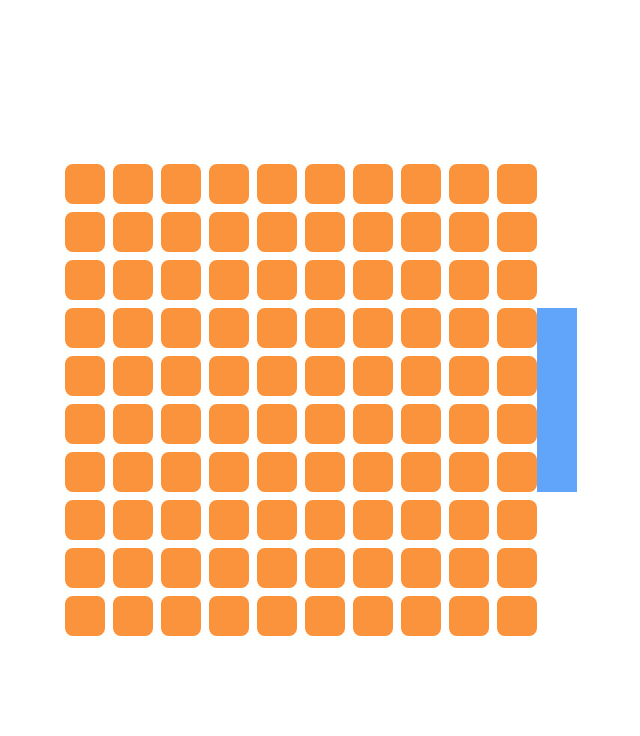
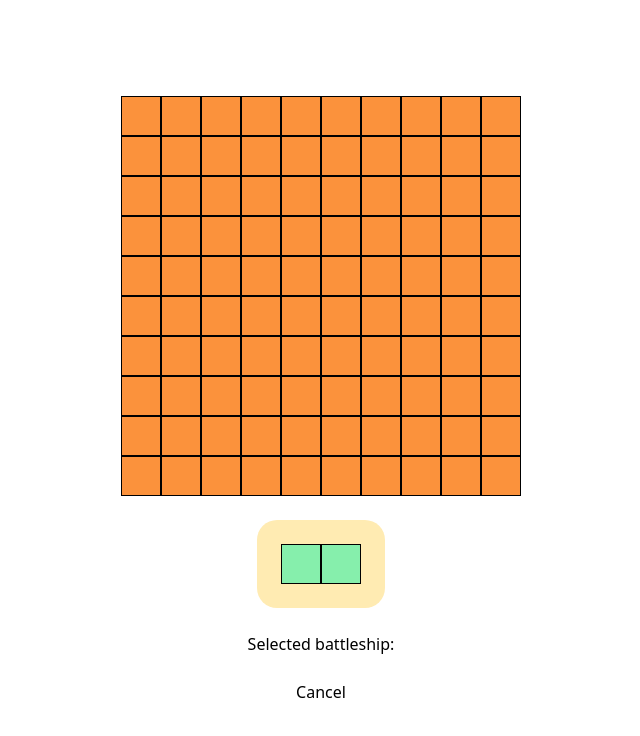
Before and after one commit to caosyhailong99/my-battleship-angular, an Angular app: page / in a window 1280 px wide. Shown: the top 736 px of the page, without its empty margins (319-959 px from the left). Built offline with nearby package versions, Linux system fonts and the light colour scheme; no server answers.

Commit message:
Update battleship selection feature

```diff
--- a/src/app/app.component.html
+++ b/src/app/app.component.html
@@ -1,15 +1,14 @@
-<div class="app-wrapper w-screen h-screen flex justify-center items-center">
-  <div class="game-table flex flex-col gap-2">
+<div class="app-wrapper w-screen h-screen flex flex-col gap-6 justify-center items-center">
+  <div class="game-table flex flex-col">
     <div
       *ngFor="let el of tenArray; let i = index"
-      class="game-table-row flex gap-2"
+      class="game-table-row flex"
     >
       <div
         *ngFor="let subEl of tenArray; let j = index"
-        (click)="onClickGameBox($event, { x: i, y: j })"
-        (drop)="onDropShip($event, i, j)"
-        (dragover)="onDragOver($event)"
-        class="game-table-box w-10 h-10 bg-orange-400 rounded-lg flex justify-center items-center cursor-pointer"
+        (click)="onClickGameBox({x: j, y: i})"
+        [ngClass]="{'bg-blue-600': selectedPosition?.x === j && selectedPosition?.y === i}"
+        class="game-table-box w-10 h-10 bg-orange-400 flex justify-center items-center cursor-pointer border border-solid border-black relative"
       >
         <div
           [ngClass]="{
@@ -18,10 +17,21 @@
           }"
           class="shot-dot w-3 h-3 rounded-full"
         ></div>
+        <button *ngIf="selectedPosition?.x === j && selectedPosition?.y === i" class="absolute -top-5 tranform -translate-y-1/2 z-[9]"> top</button>
+        <button *ngIf="selectedPosition?.x === j && selectedPosition?.y === i" class="absolute -right-10 top-1/2 tranform -translate-y-1/2 z-[9]"> right</button>
+        <button *ngIf="selectedPosition?.x === j && selectedPosition?.y === i" class="absolute -bottom-10 tranform -translate-y-1/2 z-[9]"> bottom</button>
+        <button *ngIf="selectedPosition?.x === j && selectedPosition?.y === i" class="absolute -left-[30px] top-1/2 tranform -translate-y-1/2 z-[9]"> left</button>
       </div>
     </div>
   </div>
-  <div class="w-10 h-[184px] bg-blue-400" draggable="true">
-
+  <div class="p-6 bg-[#ffebb2] rounded-[20px]">
+    <div (click)="onClickPatrolBoat()" class="patrol-boat flex cursor-pointer">
+      <div class="w-10 h-10 border border-solid border-black bg-green-300"></div>
+      <div class="w-10 h-10 border border-solid border-black bg-green-300"></div>
+    </div>
+  </div>
+  <span>Selected battleship: {{selectedShip}}</span>
+  <div>
+    <button (click)="onClickCancelButton()">Cancel</button>
   </div>
 </div>
--- a/src/app/app.component.ts
+++ b/src/app/app.component.ts
@@ -1,5 +1,6 @@
 import { Component } from '@angular/core';
 import { io } from 'socket.io-client';
+import { BattleShips } from 'src/data/Constants';
 
 @Component({
   selector: 'app-root',
@@ -17,6 +18,8 @@ export class AppComponent {
     Array.from({ length: 10 }, () => false),
   );
 
+  selectedShip = '';
+  selectedPosition: {x: number, y: number} | null = null;
 
   ngOnInit() {
     this.shipPlacements[4][3] = true; // Coordination: [x, y] = [3, 4]
@@ -37,20 +40,16 @@ export class AppComponent {
     );
   }
 
-  onClickGameBox(event: MouseEvent, coordination: { x: number; y: number }) {
-    let gameBoxEl = event.target as HTMLDivElement;
-    let shotDotEl = gameBoxEl.querySelector('.shot-dot') as HTMLDivElement;
-    shotDotEl.style.display = 'block';
-    this.gameBoxHitStatus[coordination.x][coordination.y] = true;
-    this.socket.emit('send-coordination', coordination);
+  onClickGameBox(coordination: { x: number; y: number}) {
+    if(this.selectedShip && !this.selectedPosition) this.selectedPosition = {...coordination};
   }
 
-  onDropShip(event: any, i: number, j: number) {
-    console.log(event);
-    console.log(i, j);
+  onClickPatrolBoat() {
+    this.selectedShip = BattleShips.PatrolBoat;
   }
 
-  onDragOver(event: any) {
-    event.preventDefault();
+  onClickCancelButton() {
+    this.selectedShip = '';
+    this.selectedPosition = null;
   }
 }
--- /dev/null
+++ b/src/data/Constants.ts
@@ -0,0 +1,3 @@
+export enum BattleShips {
+  PatrolBoat = 'Patrol boat',
+}
```
